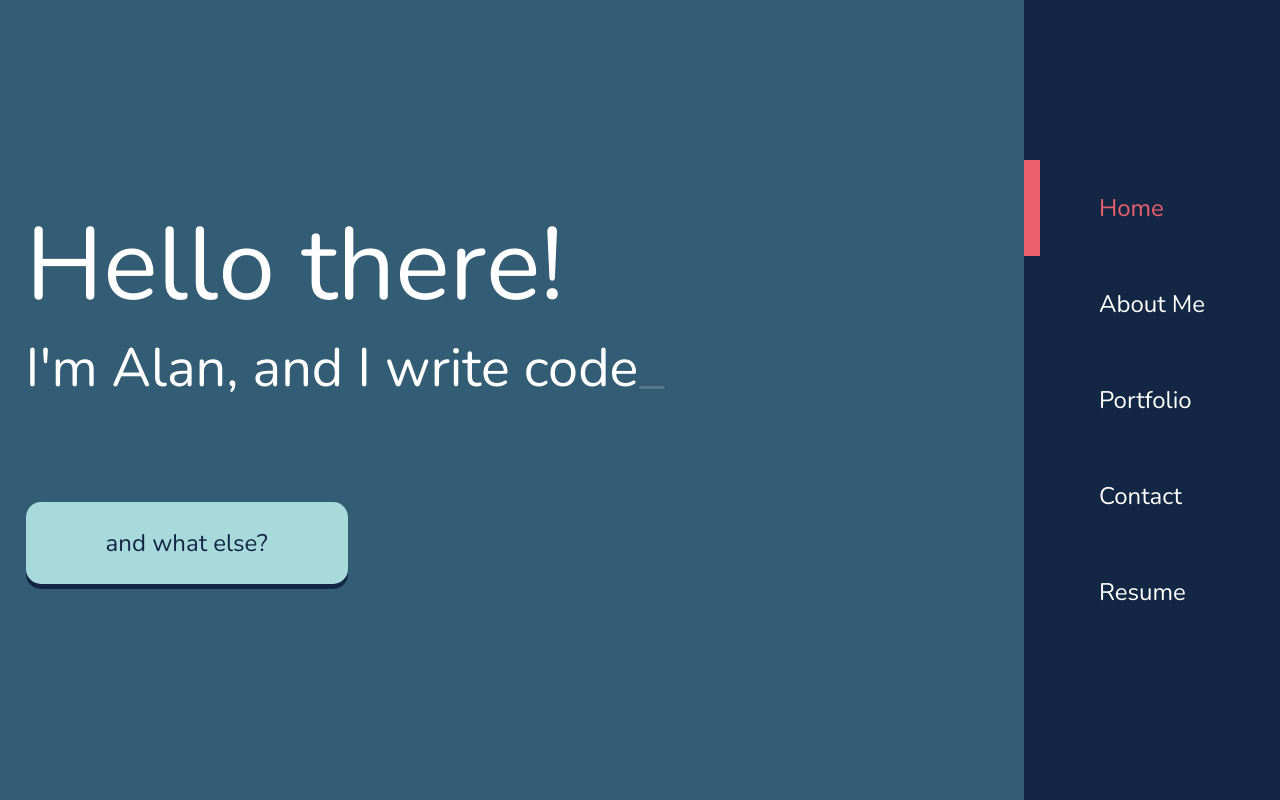
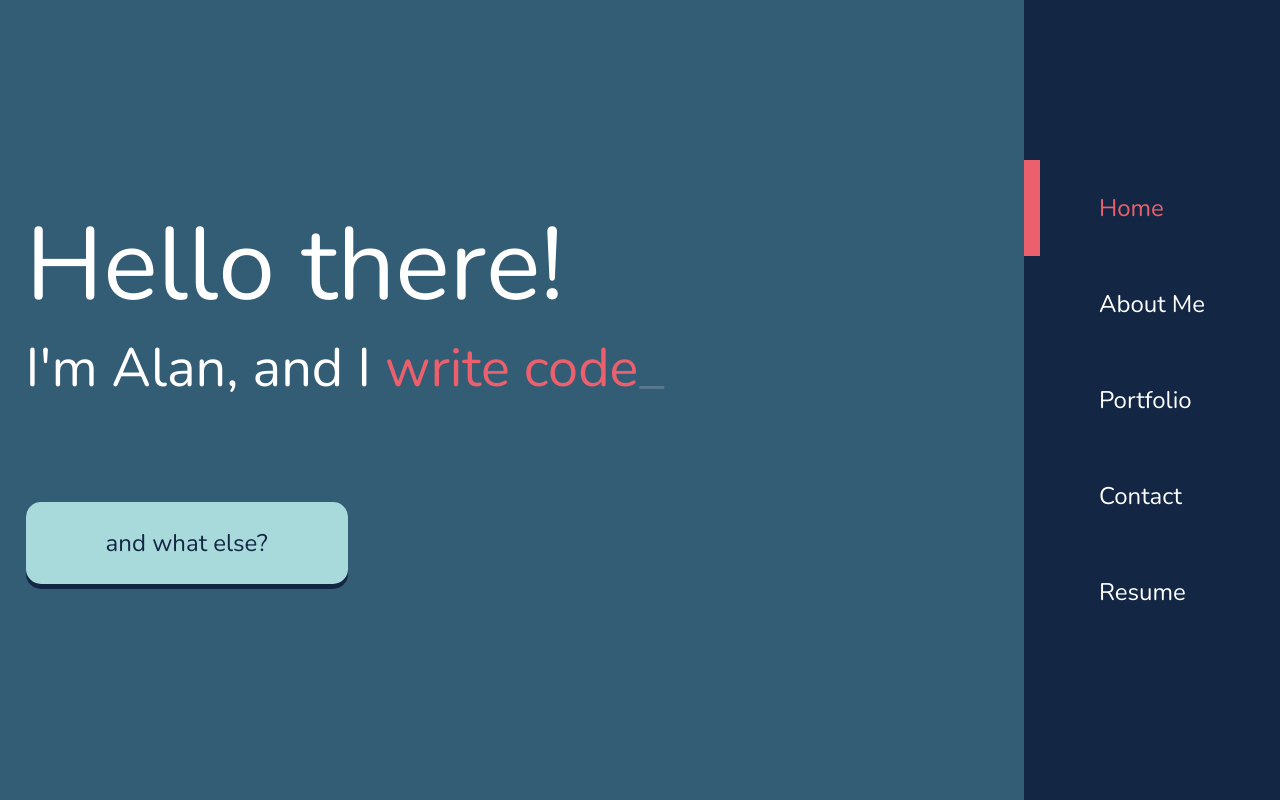
Before and after one commit to noworriesimhere/second-portfolio, a Next.js app: page / in a window 1280 px wide. Built offline with nearby package versions, Linux system fonts and the light colour scheme.

Commit message:
updated colors

```diff
--- a/pages/about.js
+++ b/pages/about.js
@@ -41,7 +41,7 @@ const About = ({ isTransitioning }) => {
   useEffect(() => {
     if (width > 1180) {
       setTitle('Self Teaching Developer');
-      setSubTitle('My skills and how I learned them');
+      setSubTitle('Hover below to see my coding journey');
     } else {
       setTitle('Web Developer');
       setSubTitle('Tap below to learn more');
--- a/pages/index.js
+++ b/pages/index.js
@@ -102,7 +102,7 @@ export default function Home({ isTransitioning }) {
           </h1>
           <h3>
             <span ref={secondAnimRef}></span>
-            <span ref={messageRef}></span>
+            <span className={styles.message} ref={messageRef}></span>
             <span ref={secondCursorRef} className={styles.cursor}>
               _
             </span>
--- a/styles/Home.module.scss
+++ b/styles/Home.module.scss
@@ -53,6 +53,10 @@
   top: 5px;
 }
 
+.message {
+  color: var(--color-accent)
+}
+
 .cursor {
   visibility: hidden;
   animation-name: blink;
--- a/utils/data.js
+++ b/utils/data.js
@@ -64,7 +64,7 @@ export const projects = [
     key: 4,
   },
   {
-    name: 'First Portfolio',
+    name: 'Freelance Site',
     date: 'December 2020',
     description: `HTML <br />
     PostCSS <br />
@@ -72,7 +72,7 @@ export const projects = [
     Webpack
     `,
     src: '/portfolio-first.png',
-    url: 'https://alantran.netlify.app/',
+    url: 'https://alantran.tech/',
     github: 'https://github.com/noworriesimhere/personal-portfolio',
     key: 3,
   },
```
